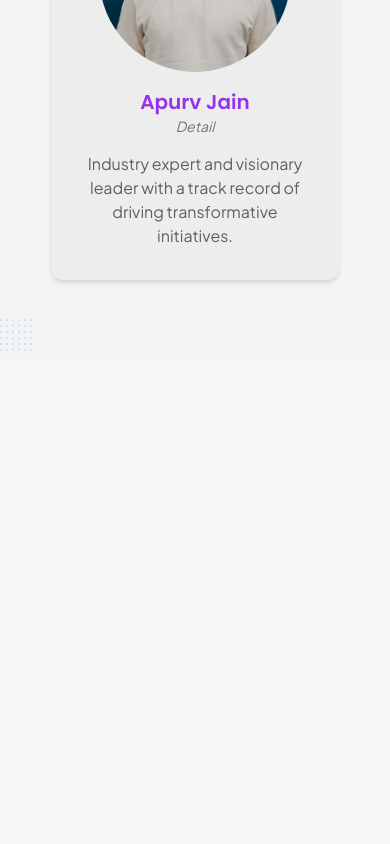
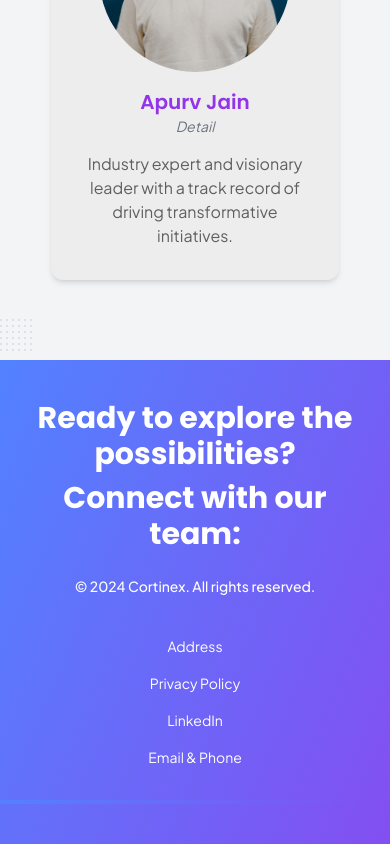
Before and after one commit to atul161/cortenix-ui, a Next.js app: page / in a window 390 px wide. Shown: the part 6663-7507 px from the top of the page. Before the commit the page ends 7023 px from the top, so only its background shows below. Built offline with nearby package versions, Linux system fonts and the light colour scheme; what tailwind-clip-path would draw is missing.

Commit message:
Added Footer

```diff
--- a/src/app/contact/page.tsx
+++ b/src/app/contact/page.tsx
@@ -1,7 +1,7 @@
 "use client";
 import { motion } from "framer-motion";
 import ContactForm from "@/components/ContactForm/ContactForm";
-import HeaderComponent from "@/components/Header/HeaderComponent";
+import HeaderComponent from "@/components/Section/Header/HeaderComponent";
 import Image from "next/image";
 
 const imageAnimation = {
--- a/src/app/page.tsx
+++ b/src/app/page.tsx
@@ -1,7 +1,7 @@
 "use client";
 
 import React, { useEffect, useState } from "react";
-import HeaderComponent from "@/components/Header/HeaderComponent";
+import HeaderComponent from "@/components/Section/Header/HeaderComponent";
 import HeroSection from "@/components/Section/HeroSection/HeroSection";
 import HeroSectionMobile from "@/components/Section/HeroSection/HeroSectionMobile";
 import { useMediaQuery } from "react-responsive";
@@ -14,6 +14,7 @@ import OurApproachMobile from "@/components/Section/OurApproach/OurApproachMobil
 import GenAI from "@/components/Section/GenAI/GenAI";
 import WhyChooseUs from "@/components/Section/WhyChooseUs/WhyChooseUs";
 import VisionaryTeam from "@/components/VisionaryTeam";
+import Footer from "@/components/Section/Footer/Footer";
 
 export default function Home() {
     const [isClient, setIsClient] = useState(false);
@@ -72,6 +73,7 @@ export default function Home() {
                 <GenAI />
                 <WhyChooseUs />
                 <VisionaryTeam />
+                <Footer/>
             </main>
         </div>
     );
--- /dev/null
+++ b/src/components/Section/Footer/Footer.tsx
@@ -0,0 +1,35 @@
+// components/Footer.tsx
+import React from "react";
+import Link from "next/link";
+
+const Footer: React.FC = () => {
+    return (
+        <footer className="bg-gradient-to-r from-blue-500 to-purple-600 text-white py-10"       style={{
+            background: "linear-gradient(112.68deg, #5282FF 0%, #834FF1 100%)",
+        }}>
+            <div className="container mx-auto px-4 flex flex-col md:flex-row justify-between items-center space-y-6 md:space-y-0">
+                {/* Left Section */}
+                <div className="text-center md:text-left ">
+                    <h2 className="text-3xl font-bold mb-2 text-white">Ready to explore the possibilities?</h2>
+                    <h2 className="text-3xl font-bold mb-2 text-white">Connect with our team:</h2>
+                    <p className="text-sm  mt-6 text-white font-medium">© 2024 Cortinex. All rights reserved.</p>
+                </div>
+
+                {/* Right Section */}
+                <div className="flex flex-col items-center md:items-end space-y-4 ">
+                    <Link href="#" className="hover:underline text-[14px] transition-transform hover:scale-105 hover:text-white hover:font-semibold text-white">Address</Link>
+                    <Link href="#" className="hover:underline text-[14px] transition-transform hover:scale-105 hover:text-white hover:font-semibold text-white">Privacy Policy</Link>
+                    <Link href="#" className="hover:underline text-[14px] transition-transform hover:scale-105 hover:text-white hover:font-semibold text-white">LinkedIn</Link>
+                    <Link href="#" className="hover:underline text-[14px] transition-transform hover:scale-105 hover:text-white hover:font-semibold text-white">Email & Phone</Link>
+                </div>
+            </div>
+
+            {/* Decorative Line */}
+            <div className="mt-8 h-1  w-full rounded-full"       style={{
+                background: "linear-gradient(112.68deg, #5282FF 0%, #834FF1 100%)",
+            }}></div>
+        </footer>
+    );
+};
+
+export default Footer;
--- a/src/components/Header/HeaderComponent.tsx
+++ b/src/components/Section/Header/HeaderComponent.tsx
@@ -57,7 +57,7 @@ export default function HeaderComponent() {
             <header className="bg-white shadow-md sticky top-0 z-50">
                 <div className="container mx-auto px-4 sm:px-6 md:px-8 lg:px-12 flex justify-between items-center py-4">
                     <div className="text-xl sm:text-2xl font-bold bg-gradient-to-r from-[#6DB6FF] to-[#0074E9] text-transparent bg-clip-text font-primary">
-                        <Link href="/">Cortenix</Link>
+                        <Link href="/public">Cortenix</Link>
                     </div>
 
                     <nav className="hidden lg:flex space-x-4 xl:space-x-6">
--- a/src/components/Section/OurClients/OurClients.tsx
+++ b/src/components/Section/OurClients/OurClients.tsx
@@ -73,7 +73,7 @@ const OurClients: React.FC = () => {
                                 alt: "Government of India",
                             },
                             { src: "/Images/Eris.jpeg", alt: "Eris" },
-                            { src: "/Images/Merck.png", alt: "Merck" },
+                            { src: "/Images/Merck.jpeg", alt: "Merck" },
                         ].map((client, index) => (
                             <motion.div
                                 key={index}
```
